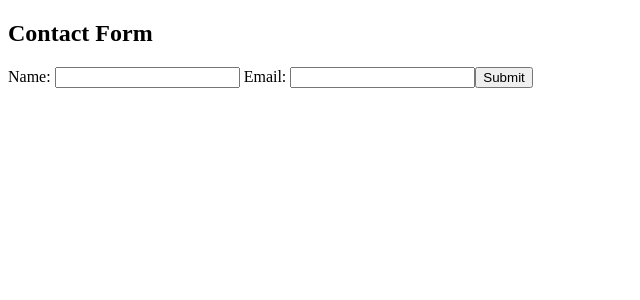
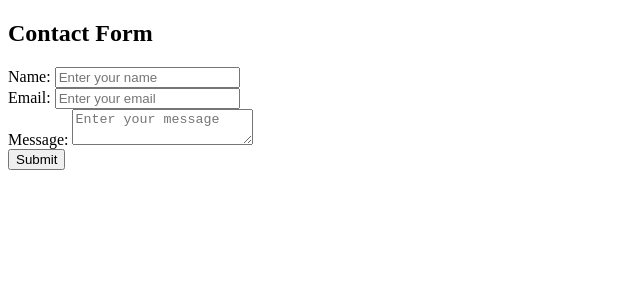
Before and after one commit to Architpidhadiya/exhibytesolution, a Vue app in the folder my-vue-app/: page / in a window 1280 px wide. Shown: the top 300 px of the page, without its empty margins (0-640 px from the left). Built offline with nearby package versions, Linux system fonts and the light colour scheme.

Commit message:
Contact Form

```diff
--- a/my-vue-app/package.json
+++ b/my-vue-app/package.json
@@ -10,7 +10,8 @@
   "dependencies": {
     "core-js": "^3.8.3",
     "vue": "^3.2.13",
-    "vue-router": "^4.5.0"
+    "vue-router": "^4.5.0",
+    "yup": "^1.6.1"
   },
   "devDependencies": {
     "@babel/core": "^7.12.16",
--- a/my-vue-app/src/App.vue
+++ b/my-vue-app/src/App.vue
@@ -1,13 +1,13 @@
 <template>
-    <Form />
+    <ContactForm />
 </template>
 
 <script>
-import Form from "./components/Form.vue"
+import ContactForm from "./components/ContactForm.vue"
 
 export default {
     components: {
-        Form
+        ContactForm
     }
 }
 </script>
--- /dev/null
+++ b/my-vue-app/src/components/ContactForm.vue
@@ -0,0 +1,62 @@
+<template>
+    <div>
+        <h2> Contact Form </h2>
+        <form @submit.prevent="submitForm">
+        <div>
+            <label>Name: </label>
+            <input v-model="name" type="text" placeholder="Enter your name" />
+            <p v-if="errors.name">{{ errors.name }}</p>
+        </div>
+
+        <div>
+            <label> Email: </label>
+            <input v-model="email" type="email" placeholder="Enter your email" />
+            <p v-if="errors.email">{{ errors.email }}</p>
+        </div>
+
+        <div>
+            <label> Message: </label>
+            <textarea v-model="message" placeholder="Enter your message" />
+            <p v-if="errors.message">{{ errors.message }}</p>
+        </div>
+
+            <button type="submit">Submit</button>
+
+
+        <p v-if="submitted">Form submitted Successfully</p>
+        </form>
+    </div>
+</template>
+
+<script>
+import { ref } from "vue"
+import * as yup from "yup"
+
+export default {
+    name: "ContactForm",
+    setup() {
+        const name = ref("")
+        const email = ref("")
+        const message = ref("")
+        const errors = ref({})
+        const submitted = ref(false)
+
+        const schema = yup.object({
+            name: yup.string().required("Name is required").min(3, "Min. 3 characters"),
+            email: yup.string().email("Invalid Email").required("Email is required"),
+            message: yup.string().required("Message is required").min(5, "Min. 5 characters"),
+        })
+
+        const submitForm = async() => {
+            errors.value = {}
+            try {
+                await schema.validate({ name: name.value, email: email.value, message: message.value}, { abortEarly: false })
+                submitted.value = true
+            } catch (err) {
+                err.inner.forEach((e) => (errors.value[e.path] = e.message))
+            }
+        }
+        return { name, email, message, errors, submitted, submitForm}
+    }
+}
+</script>
--- a/my-vue-app/src/components/Form.vue
+++ /dev/null
@@ -1,39 +0,0 @@
-<template>
-    <div>
-        <h2> Contact Form </h2>
-        <form @submit.prevent="submitForm">
-            <label>Name: </label>
-            <input v-model="form.name" required />
-
-            <label> Email: </label>
-            <input v-model="form.email" type="email" required />
-
-            <button type="submit">Submit</button>
-        </form>
-
-        <p v-if="submitted">Form submitted Successfully</p>
-    </div>
-</template>
-
-<script>
-export default {
-    name: "ContactForm",
-    data() {
-        return {
-            form: {
-                name: "",
-                email: ""
-            },
-            submitted: false
-        }
-    },
-
-    methods: {
-        submitForm() {
-            if (this.form.name && this.form.email) {
-                this.submitted = true
-            }
-        }
-    }
-}
-</script>
--- a/my-vue-app/src/main.js
+++ b/my-vue-app/src/main.js
@@ -1,6 +1,3 @@
-// import { createApp } from 'vue'
-
-
 // createApp(App).mount('#app')
 
 import { createApp } from "vue";
```
Also changed, not shown: 1 other file (tests, documents, lock files or other folders).
